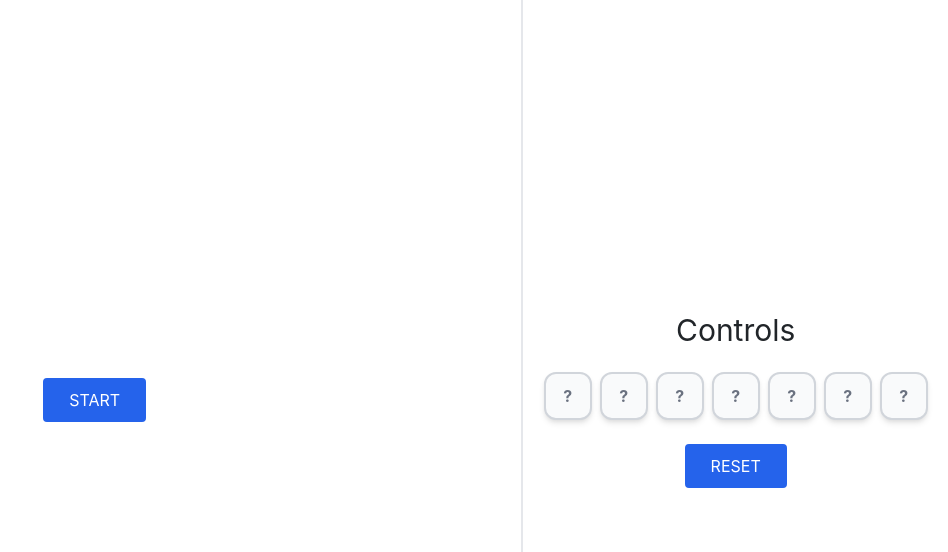
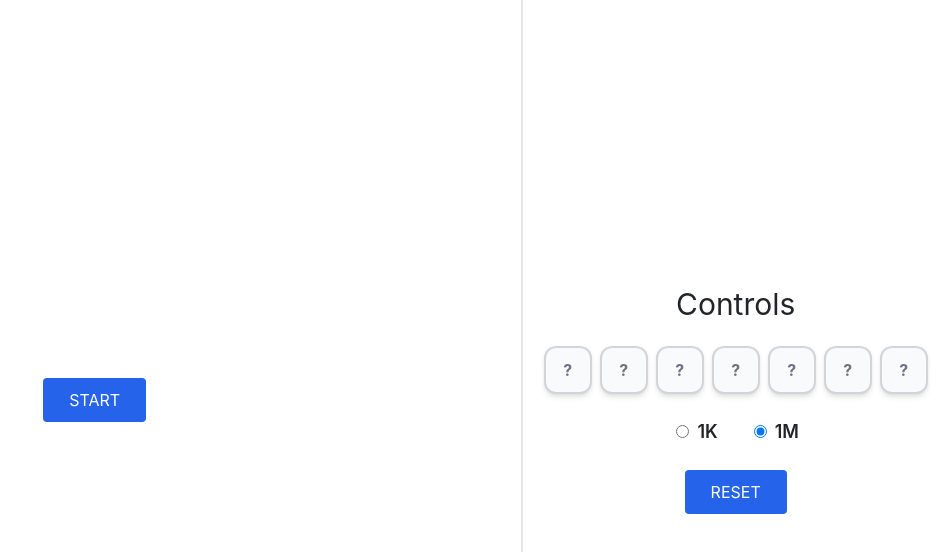
Before and after one commit to chaddoy/lob, a React (Create React App) app: page / in a window 1280 px wide. Shown: the top 552 px of the page, without its empty margins (332-1280 px from the left). Built offline with nearby package versions, Linux system fonts and the light colour scheme; the HTML template or start-up script is replaced by a standard one.

Commit message:
add prize selection

```diff
--- a/src/components/PageLayout/index.tsx
+++ b/src/components/PageLayout/index.tsx
@@ -9,22 +9,34 @@ const PageLayout: React.FC = () => {
   const [orders, setOrders] = React.useState<string[]>([])
   const [flips, setFlips] = React.useState<string[]>([])
   const [showConfirm, setShowConfirm] = React.useState<string | null>(null)
-  const fullOrders = orders.length === LETTERS.length
+  const [is1M, setIs1M] = React.useState(true)
+  const fullOrders = orders.length === letters.length
   const oneLetter = oneKey !== null ? letters[oneKey] : null
 
   const handleReset = () => {
     localStorage.removeItem('lob_1key')
-    setLetters(LETTERS)
     setOrders([])
     setFlips([])
     setShowConfirm(null)
     setOneKey(null)
   }
 
+  const handlePrizeChange = (value: boolean) => {
+    if (oneKey === null) {
+      setIs1M(value)
+      setLetters([...LETTERS].splice(0, value ? 7 : 4))
+    }
+  }
+
   React.useEffect(() => {
     const key = parseInt(localStorage.getItem('lob_1key') || '-1', 10)
     setOneKey(key >= 0 ? key : null)
   }, [])
+
+  React.useEffect(() => {
+    const key = parseInt(localStorage.getItem('lob_1key') || '-1', 10)
+    setOneKey(key >= 0 ? key : null)
+  }, [is1M])
 
   return (
     <div className="flex h-screen">
@@ -41,7 +53,7 @@ const PageLayout: React.FC = () => {
                     status={fullOrders ? 'selected' : 'default'}
                     flipped={flips.some((flip) => flip === letter)}
                     onFlipped={() => {
-                      const twoLeft = flips.length === LETTERS.length - 2
+                      const twoLeft = flips.length === letters.length - 2
 
                       if (orders[0] !== letter && fullOrders && !twoLeft) {
                         setFlips([...flips, letter])
@@ -51,7 +63,7 @@ const PageLayout: React.FC = () => {
                         setShowConfirm(letter)
                       }
 
-                      if (flips.length >= LETTERS.length - 1) {
+                      if (flips.length >= letters.length - 1) {
                         setFlips([...flips, letter])
                       }
                     }}
@@ -59,7 +71,7 @@ const PageLayout: React.FC = () => {
                 </CardWrapper>
               ))}
 
-              {Array.from(Array(LETTERS.length - orders.length).keys()).map((_key, index) => (
+              {Array.from(Array(letters.length - orders.length).keys()).map((_key, index) => (
                 <CardWrapper key={index}>
                   <Card key={index} label="?" value={0} status="default" />
                 </CardWrapper>
@@ -114,7 +126,7 @@ const PageLayout: React.FC = () => {
               className="bg-blue-600 px-4 py-2 border-2 border-blue-600 rounded text-white max-w-max"
               onClick={() => {
                 handleReset()
-                const key = Math.floor(Math.random() * LETTERS.length)
+                const key = Math.floor(Math.random() * letters.length)
                 localStorage.setItem('lob_1key', key.toString())
                 setOneKey(key)
               }}
@@ -141,7 +153,9 @@ const PageLayout: React.FC = () => {
                 {letter === oneLetter ? 1 : 0}
               </div>
             ))}
-            {LETTERS.filter((letter) => !orders.includes(letter)).map((_letter, index) => (
+            {letters
+              .filter((letter) => !orders.includes(letter))
+              .map((_letter, index) => (
                 <div
                   key={index}
                   className={`rounded-xl shadow-md max-h-max w-12 h-12 border-2 ml-1 mr-1 flex items-center justify-center text-gray-500 bg-gray-50 border-gray-300 font-bold hover:bg-gray-300 hover:border-gray-500 cursor-help`}
@@ -149,6 +163,37 @@ const PageLayout: React.FC = () => {
                   ?
                 </div>
               ))}
+          </div>
+
+          <br />
+
+          <div className="cursor-pointer font-semibold text-lg flex">
+            <div
+              className={`ml-4 mr-4 cursor-pointer w-18 text-center ${oneKey !== null ? 'text-gray-400' : ''}`}
+              onClick={() => handlePrizeChange(false)}
+            >
+              <input
+                type="radio"
+                className="ml-1 mr-1 mr-2"
+                checked={!is1M}
+                onChange={() => handlePrizeChange(false)}
+                disabled={oneKey !== null}
+              />
+              1K
+            </div>
+            <div
+              className={`ml-4 mr-4 cursor-pointer w-18 text-center ${oneKey !== null ? 'text-gray-400' : ''}`}
+              onClick={() => handlePrizeChange(true)}
+            >
+              <input
+                type="radio"
+                className="ml-1 mr-1 mr-2"
+                checked={is1M}
+                onChange={() => handlePrizeChange(true)}
+                disabled={oneKey !== null}
+              />
+              1M
+            </div>
           </div>
 
           <br />
```
Lines whose indentation alone changed are shown as unchanged.
